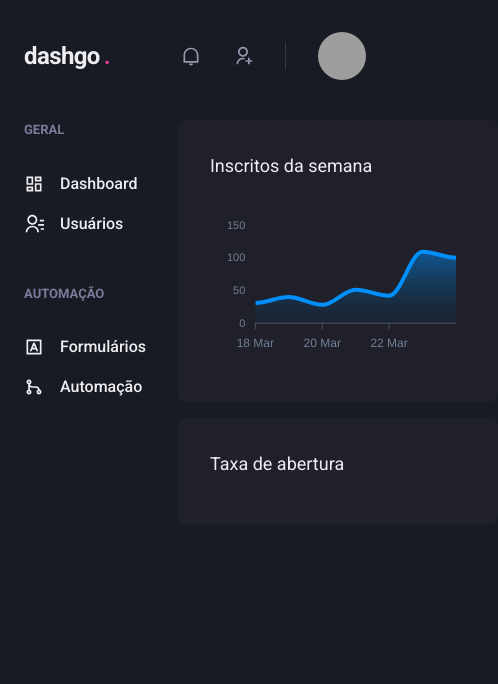
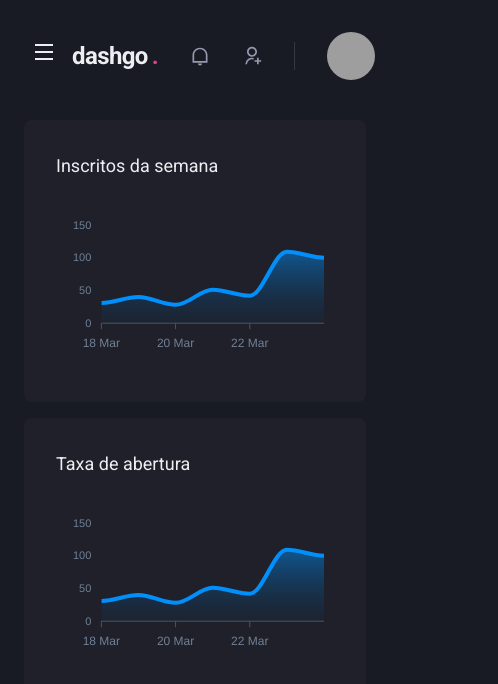
Before and after one commit to devjusan/dashgo, a Next.js app: page /dashboard in a window 390 px wide. Shown: the top 684 px of the page, 498 px wide, since content can reach past the window. Built offline with nearby package versions, Linux system fonts and the light colour scheme; grey boxes are pictures that could not be loaded.

Commit message:
feat: sidebar responsivity and sidebar context

```diff
--- a/src/components/core/header/index.tsx
+++ b/src/components/core/header/index.tsx
@@ -1,10 +1,13 @@
-import { Flex, useBreakpointValue } from '@chakra-ui/react';
+import { Flex, Icon, IconButton, useBreakpointValue } from '@chakra-ui/react';
+import { RiMenuLine } from 'react-icons/ri';
+import { useSidebarDrawer } from '../../../contexts/SidebarDrawerContext';
 import Logo from './Logo';
 import NotificationsNav from './NotificationsNav';
 import Profile from './Profile';
 import SearchBox from './SearchBox';
 
 const Header = () => {
+  const { onOpen } = useSidebarDrawer();
   const isWideVersion = useBreakpointValue({ base: false, lg: true });
   return (
     <Flex
@@ -17,6 +20,16 @@ const Header = () => {
       px="6"
       align="center"
     >
+      {!isWideVersion && (
+        <IconButton
+          icon={<Icon as={RiMenuLine} />}
+          fontSize="24"
+          variant="unstyled"
+          onClick={onOpen}
+          aria-label="Abrir menu"
+          mr="2"
+        />
+      )}
       <Logo />
       {isWideVersion && <SearchBox />}
       <Flex align="center" ml="auto">
--- /dev/null
+++ b/src/components/ui/sidebar/SidebarNav.tsx
@@ -0,0 +1,25 @@
+import { Stack } from '@chakra-ui/react';
+import {
+  RiContactsLine,
+  RiDashboardLine,
+  RiGitMergeLine,
+  RiInputMethodLine,
+} from 'react-icons/ri';
+import NavLink from './NavLink';
+import NavSection from './NavSection';
+
+const SidebarNav = () => (
+  <Stack spacing="12" align="flex-start">
+    <NavSection title="GERAL">
+      <NavLink icon={RiDashboardLine}>Dashboard</NavLink>
+
+      <NavLink icon={RiContactsLine}>Usuários</NavLink>
+    </NavSection>
+    <NavSection title="AUTOMAÇÃO">
+      <NavLink icon={RiInputMethodLine}>Formulários</NavLink>
+      <NavLink icon={RiGitMergeLine}>Automação</NavLink>
+    </NavSection>
+  </Stack>
+);
+
+export default SidebarNav;
--- a/src/components/ui/sidebar/index.tsx
+++ b/src/components/ui/sidebar/index.tsx
@@ -1,27 +1,41 @@
 import {
-  RiContactsLine,
-  RiDashboardLine,
-  RiGitMergeLine,
-  RiInputMethodLine,
-} from 'react-icons/ri';
-import { Box, Stack } from '@chakra-ui/react';
-import NavSection from './NavSection';
-import NavLink from './NavLink';
+  Box,
+  Drawer,
+  DrawerBody,
+  DrawerCloseButton,
+  DrawerContent,
+  DrawerHeader,
+  DrawerOverlay,
+  useBreakpointValue,
+} from '@chakra-ui/react';
+import { useSidebarDrawer } from '../../../contexts/SidebarDrawerContext';
+import SidebarNav from './SidebarNav';
 
-const Sidebar = () => (
-  <Box as="aside" w="64" mr="8">
-    <Stack spacing="12" align="flex-start">
-      <NavSection title="GERAL">
-        <NavLink icon={RiDashboardLine}>Dashboard</NavLink>
+const Sidebar = () => {
+  const { onClose, isOpen } = useSidebarDrawer();
+  const isDrawerSidebar = useBreakpointValue({ base: true, large: false });
 
-        <NavLink icon={RiContactsLine}>Usuários</NavLink>
-      </NavSection>
-      <NavSection title="AUTOMAÇÃO">
-        <NavLink icon={RiInputMethodLine}>Formulários</NavLink>
-        <NavLink icon={RiGitMergeLine}>Automação</NavLink>
-      </NavSection>
-    </Stack>
-  </Box>
-);
+  if (isDrawerSidebar) {
+    return (
+      <Drawer isOpen={isOpen} placement="left" onClose={onClose}>
+        <DrawerOverlay>
+          <DrawerContent bg="gray.800" p="4">
+            <DrawerCloseButton mt="6" />
+            <DrawerHeader>Naveção</DrawerHeader>
+
+            <DrawerBody>
+              <SidebarNav />
+            </DrawerBody>
+          </DrawerContent>
+        </DrawerOverlay>
+      </Drawer>
+    );
+  }
+  return (
+    <Box as="aside" w="64" mr="8">
+      <SidebarNav />
+    </Box>
+  );
+};
 
 export default Sidebar;
--- /dev/null
+++ b/src/contexts/SidebarDrawerContext.tsx
@@ -0,0 +1,28 @@
+import { useDisclosure, UseDisclosureReturn } from '@chakra-ui/react';
+import { useRouter } from 'next/router';
+import { createContext, useContext, useEffect } from 'react';
+
+interface ISidebarDrawerContext {
+  children: React.ReactNode;
+}
+
+type SidebarDrawerContextData = UseDisclosureReturn;
+
+const SidebarDrawerContext = createContext({} as SidebarDrawerContextData);
+
+export function SidebarDrawerProvider({ children }: ISidebarDrawerContext) {
+  const disclosure = useDisclosure();
+  const router = useRouter();
+
+  useEffect(() => {
+    disclosure.onClose();
+  }, [router.asPath]);
+
+  return (
+    <SidebarDrawerContext.Provider value={disclosure}>
+      {children}
+    </SidebarDrawerContext.Provider>
+  );
+}
+
+export const useSidebarDrawer = () => useContext(SidebarDrawerContext);
--- a/src/pages/_app.tsx
+++ b/src/pages/_app.tsx
@@ -1,11 +1,14 @@
 import type { AppProps } from 'next/app';
 import { ChakraProvider } from '@chakra-ui/react';
 import { theme } from '../styles/theme';
+import { SidebarDrawerProvider } from '../contexts/SidebarDrawerContext';
 
 function MyApp({ Component, pageProps }: AppProps) {
   return (
     <ChakraProvider theme={theme}>
-      <Component {...pageProps} />
+      <SidebarDrawerProvider>
+        <Component {...pageProps} />
+      </SidebarDrawerProvider>
     </ChakraProvider>
   );
 }
--- a/src/pages/dashboard.tsx
+++ b/src/pages/dashboard.tsx
@@ -78,6 +78,58 @@ const Dashboard = () => (
           <Text fontSize="lg" mb="4">
             Taxa de abertura
           </Text>
+          <Chart
+            type="area"
+            height={160}
+            options={{
+              chart: {
+                toolbar: {
+                  show: false,
+                },
+                zoom: {
+                  enabled: false,
+                },
+                foreColor: theme.colors.gray[500],
+              },
+              grid: {
+                show: false,
+              },
+              dataLabels: {
+                enabled: false,
+              },
+              tooltip: {
+                enabled: false,
+              },
+              xaxis: {
+                type: 'datetime',
+                axisBorder: {
+                  color: theme.colors.gray[600],
+                },
+                axisTicks: {
+                  color: theme.colors.gray[600],
+                },
+                categories: [
+                  '2021-03-18T00:00:00.000Z',
+                  '2021-03-19T00:00:00.000Z',
+                  '2021-03-20T00:00:00.000Z',
+                  '2021-03-21T00:00:00.000Z',
+                  '2021-03-22T00:00:00.000Z',
+                  '2021-03-23T00:00:00.000Z',
+                  '2021-03-24T00:00:00.000Z',
+                ],
+              },
+              fill: {
+                opacity: 0.3,
+                type: 'gradient',
+                gradient: {
+                  shade: 'dark',
+                  opacityFrom: 0.7,
+                  opacityTo: 0.3,
+                },
+              },
+            }}
+            series={[{ name: 'series1', data: [31, 40, 28, 51, 42, 109, 100] }]}
+          />
         </Box>
       </SimpleGrid>
     </Flex>
```
